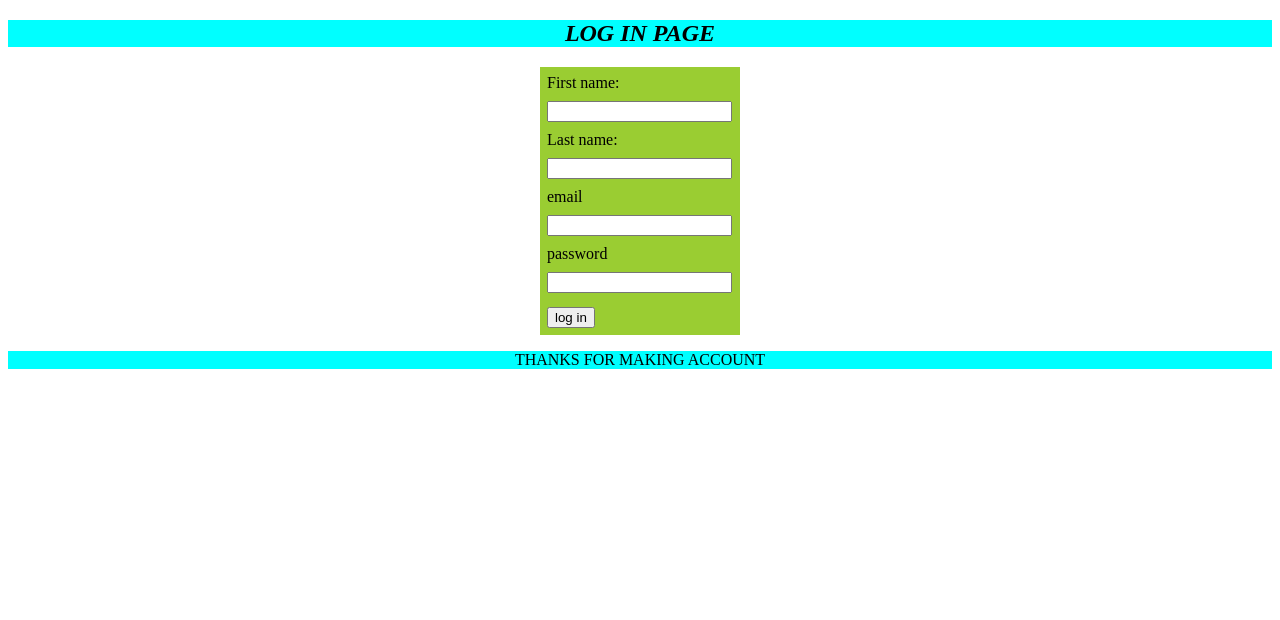
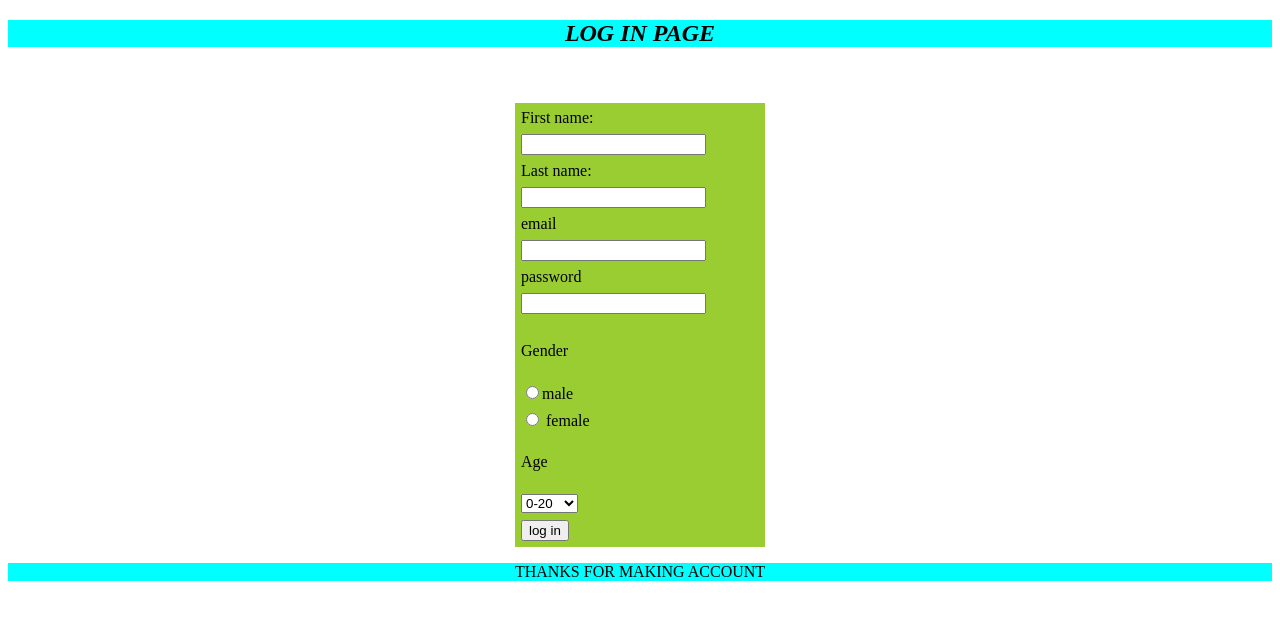
Before and after one commit to ilamdinpanhwer/signin-page, a plain HTML site: page index.html in a window 1280 px wide. Drawn offline with Linux system fonts and the light colour scheme.

Commit message:
second commit

```diff
--- a/index.html
+++ b/index.html
@@ -10,7 +10,7 @@
     <body>
 
 <h2 style="background-color: aqua;"><center>  <em> LOG IN PAGE</em></center></h2>
-<center> <table style="background-color: yellowgreen;" cellpadding="2" cellspacing="5" width="200" >
+<center> <table style="background-color: yellowgreen;"cellspacing="5" width="250" >
 <form action="/action_page.php">
   <tr>
     <td> <label for="fname">First name:</label> </td></tr>
@@ -28,8 +28,24 @@
 
   <tr><td><input type="password"></td></tr>
   <tr></tr><label for=""></label>
-
- <tr><td> <input type="submit" value="log in"></td></tr>
+ <tr>
+  <td><p> Gender</p></td>
+</tr>
+  <tr>
+  <td> <input type="radio">male </td> <br>
+</tr>
+  <tr><td> <input type="radio"> female</td> <br>
+ </tr>
+ <tr><td><p>Age</p></td></tr>
+ <tr>
+  <td>
+    <select name="age" id="">
+      <option value="0-20">0-20</option>
+      <option value="20-40">20-40</option>
+    </select>
+    <tr><td> <input type="submit" value="log in"></td></tr>
+  </td>
+ </tr>
 </form>
 </center></table></center>
 
```
